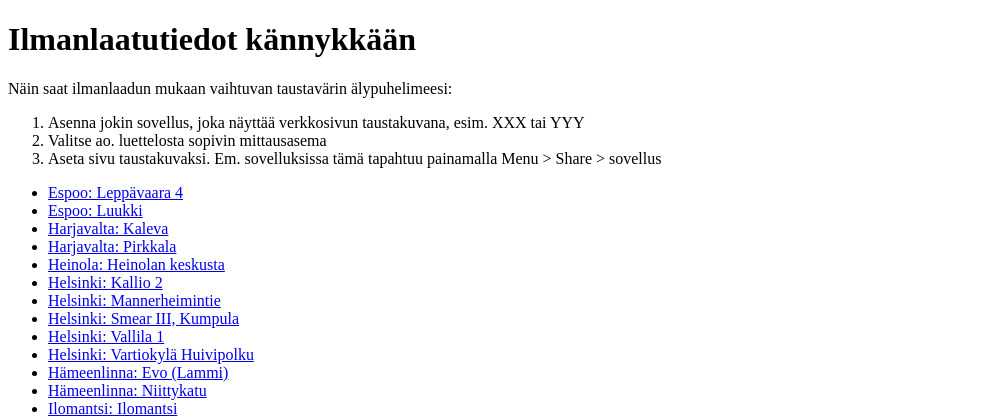
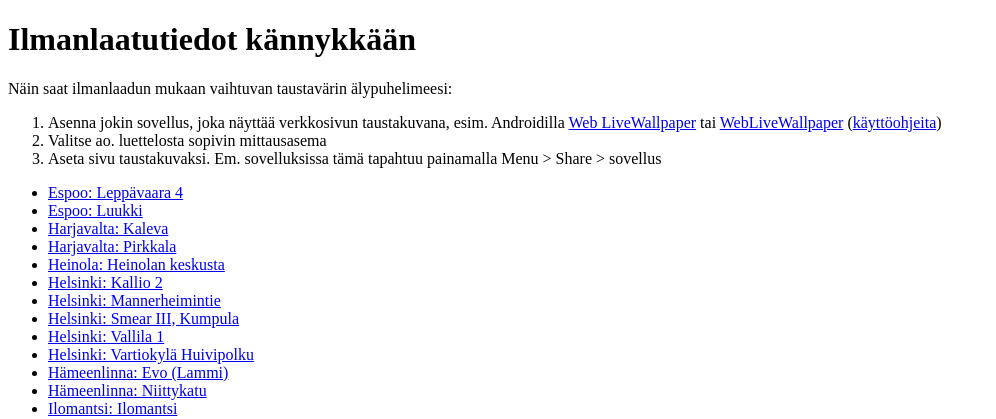
Before and after one commit to mikkohei13/airquality-finland, a PHP site: page /wallpaper/index.php in a window 1280 px wide. Shown: the top 419 px of the page, without its empty margins (0-996 px from the left). Run offline with PHP 8.4, Linux system fonts and the light colour scheme.

Commit message:
Added links, default station

```diff
--- a/wallpaper/index.php
+++ b/wallpaper/index.php
@@ -14,7 +14,7 @@ header('Content-Type: text/html; charset=utf-8');
 
 <p>Näin saat ilmanlaadun mukaan vaihtuvan taustavärin älypuhelimeesi:</p>
 <ol>
-<li>Asenna jokin sovellus, joka näyttää verkkosivun taustakuvana, esim. XXX tai YYY</li>
+<li>Asenna jokin sovellus, joka näyttää verkkosivun taustakuvana, esim. Androidilla <a href="https://play.google.com/store/apps/details?id=com.yaji.weblivewallpaper">Web LiveWallpaper</a> tai <a href="https://play.google.com/store/apps/details?id=com.dngames.websitelivewallpaper">WebLiveWallpaper</a> (<a href="https://github.com/mikkohei13/airquality-finland/blob/master/mobile.md">käyttöohjeita</a>)</li>
 <li>Valitse ao. luettelosta sopivin mittausasema</li>
 <li>Aseta sivu taustakuvaksi. Em. sovelluksissa tämä tapahtuu painamalla Menu > Share > sovellus</li>
 </ol>
```
Also changed, not shown: colour.php (+7 -1 lines).
